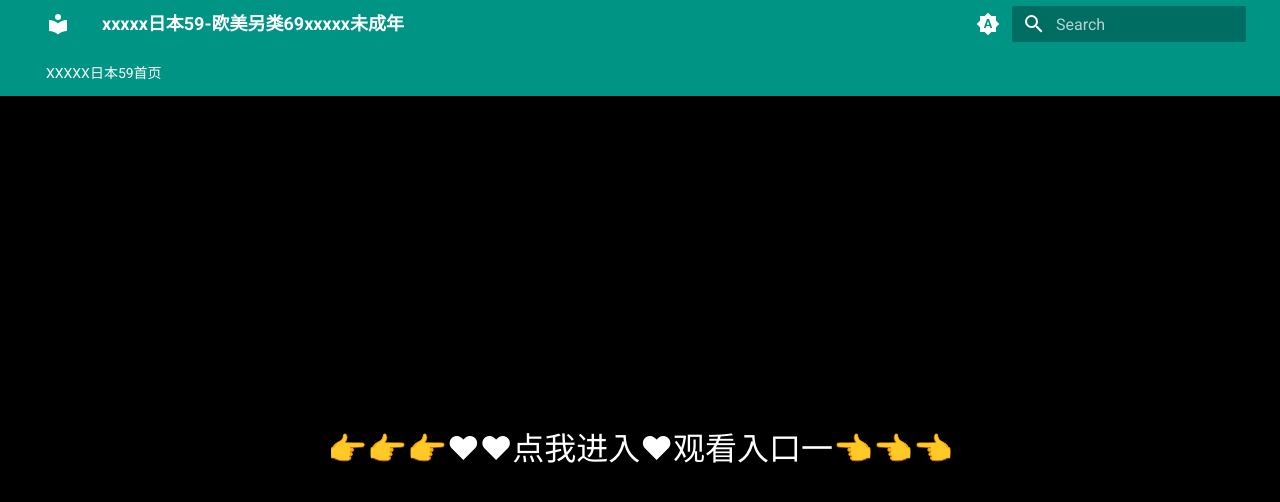
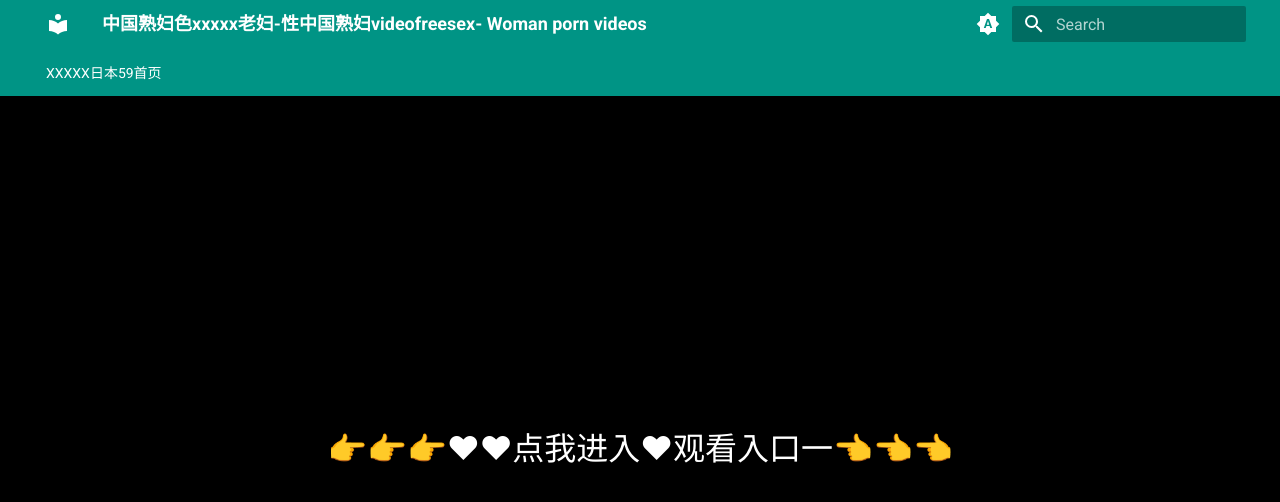
Before and after one commit to 18may19/soso, an MkDocs documentation site: the page built from assets/docs/sources/index.md, in a window 1280 px wide. Shown: the top 502 px of the page. Built offline with MkDocs 1.6.1 and Material for MkDocs 9.7.7, drawn with Linux system fonts in a browser that asks for light colours.

Commit message:
Update mkdocs.yml

```diff
--- a/assets/docs/mkdocs.yml
+++ b/assets/docs/mkdocs.yml
@@ -1,4 +1,4 @@
-site_name: xxxxx日本59-欧美另类69xxxxx未成年
+site_name: 中国熟妇色xxxxx老妇-性中国熟妇videofreesex- Woman porn videos
 
 theme:
   palette:
```
